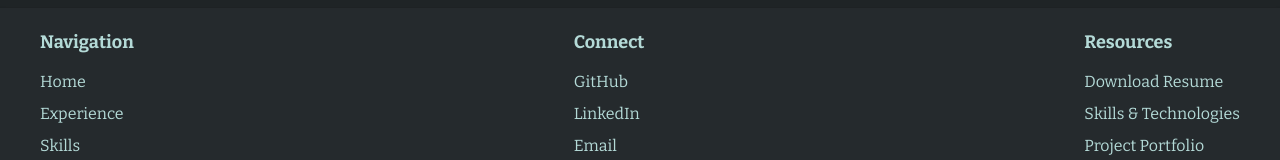
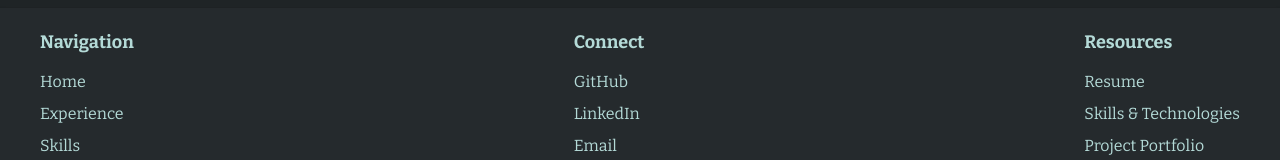
Before and after one commit to 01000001-01001110/alan.newingham, a React (Create React App) app: page /#/resume in a window 1280 px wide. Shown: the part 2639-2799 px from the top of the page. Built offline with nearby package versions, Linux system fonts and the light colour scheme.

Commit message:
Fix footer links: update GitHub username, email address, and resume link

```diff
--- a/src/components/organisms/Footer/index.tsx
+++ b/src/components/organisms/Footer/index.tsx
@@ -92,22 +92,22 @@ const Footer: React.FC = () => {
 
           <FooterSection>
             <SectionTitle>Connect</SectionTitle>
-            <ExternalLink href="https://github.com/alannewingham" target="_blank" rel="noopener noreferrer">
+            <ExternalLink href="https://github.com/01000001-01001110" target="_blank" rel="noopener noreferrer">
               GitHub
             </ExternalLink>
             <ExternalLink href="https://linkedin.com/in/alan-newingham" target="_blank" rel="noopener noreferrer">
               LinkedIn
             </ExternalLink>
-            <ExternalLink href="mailto:contact@alannewingham.com">
+            <ExternalLink href="mailto:alan.newingham@gmail.com">
               Email
             </ExternalLink>
           </FooterSection>
 
           <FooterSection>
             <SectionTitle>Resources</SectionTitle>
-            <ExternalLink href="/AlanNewingham_Resume.pdf" target="_blank">
-              Download Resume
-            </ExternalLink>
+            <FooterLink to="/resume">
+              Resume
+            </FooterLink>
             <FooterLink to="/skills">Skills & Technologies</FooterLink>
             <FooterLink to="/projects">Project Portfolio</FooterLink>
           </FooterSection>
```
